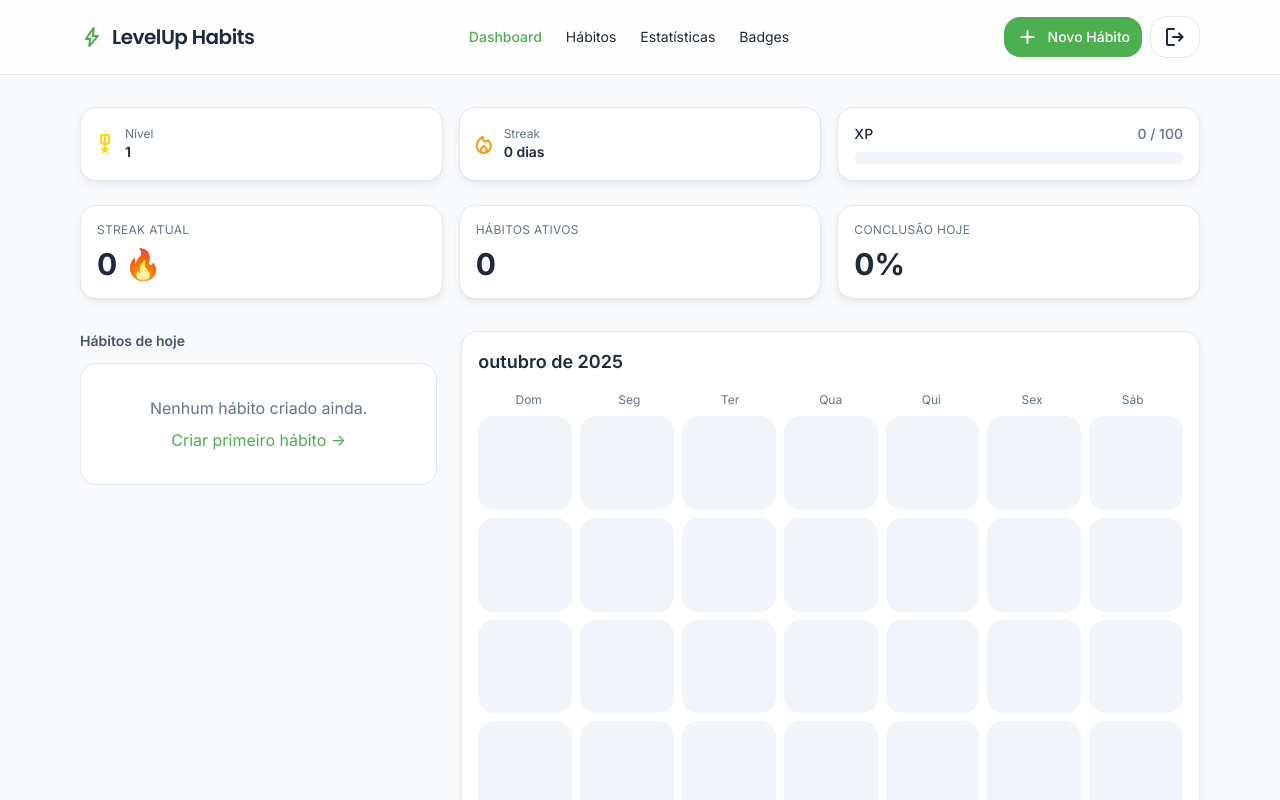
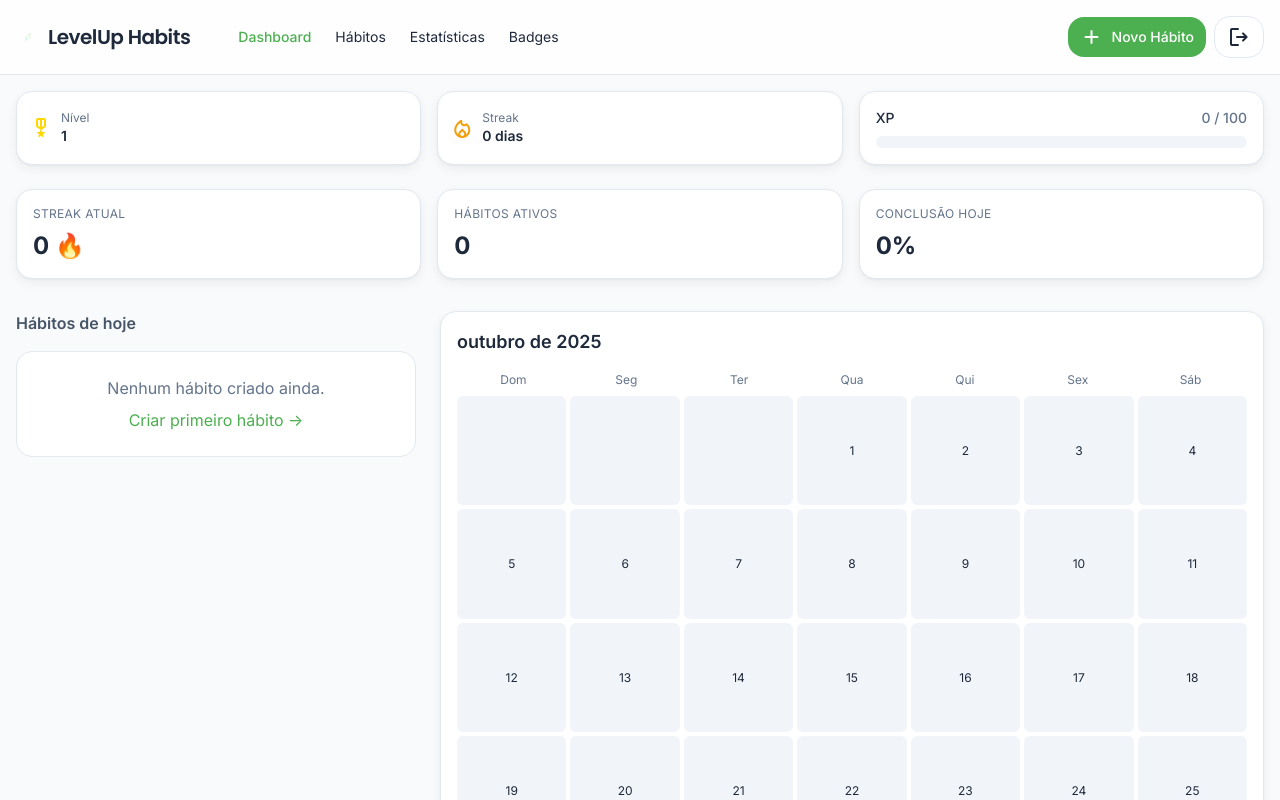
Before and after one commit to DinisMiranda/PW1_P1, a Vue app in the folder my-vue-app/: page / in a window 1280 px wide. Both pictures are taken after typing "Sample", "Sample123" into the empty fields and a click on the button "Entrar". Shown: the top 800 px of the page. Built offline with nearby package versions, Linux system fonts and the light colour scheme.

Commit message:
algumas alterações esteticas melhorar depois o calendario para ficar menor

```diff
--- a/my-vue-app/src/App.vue
+++ b/my-vue-app/src/App.vue
@@ -4,9 +4,9 @@ import Footer from './components/Footer.vue'
 </script>
 
 <template>
-  <div class="min-h-full bg-background text-textmain">
+  <div class="min-h-screen flex flex-col">
     <Navbar />
-    <main class="mx-auto max-w-6xl px-4 py-8">
+    <main class="flex-1">
       <router-view />
     </main>
     <Footer />
--- a/my-vue-app/src/components/Footer.vue
+++ b/my-vue-app/src/components/Footer.vue
@@ -1,5 +1,5 @@
 <template>
-  <footer class="border-t border-slate-200 bg-white/80">
+  <footer class="w-full border-t border-slate-200 bg-white/80 backdrop-blur">
     <div class="mx-auto max-w-6xl px-4 py-6 text-sm text-slate-500 flex items-center justify-between">
       <p>© 2025 LevelUp Habits</p>
       <div class="flex items-center gap-4">
--- a/my-vue-app/src/components/Navbar.vue
+++ b/my-vue-app/src/components/Navbar.vue
@@ -1,17 +1,23 @@
 <template>
   <header class="sticky top-0 z-10 border-b border-slate-200 bg-white/80 backdrop-blur">
-    <div class="mx-auto max-w-6xl px-4 py-4 flex items-center justify-between">
-      <router-link to="/" class="flex items-center gap-2">
-        <span class="material-symbols-rounded text-primary">bolt</span>
+    <div class="w-full px-0 py-4 flex items-center justify-between">
+      <!-- left group: logo + nav -->
+      <div class="flex items-center gap-6">
+        <router-link to="/" class="flex items-center gap-2 pl-4">
+          <img :src="logo" alt="LevelUp Habits" class="h-6 w-6">
           <h1 class="text-xl font-semibold tracking-tight font-display">LevelUp Habits</h1>
         </router-link>
-      <nav v-if="authStore.isAuthenticated" class="hidden md:flex items-center gap-6 text-sm">
+
+        <nav v-if="authStore.isAuthenticated" class="hidden md:flex items-center gap-6 text-sm ml-6">
           <router-link to="/" class="hover:text-primary" active-class="text-primary font-medium">Dashboard</router-link>
           <router-link to="/habits" class="hover:text-primary" active-class="text-primary font-medium">Hábitos</router-link>
           <router-link to="/stats" class="hover:text-primary" active-class="text-primary font-medium">Estatísticas</router-link>
           <router-link to="/badges" class="hover:text-primary" active-class="text-primary font-medium">Badges</router-link>
         </nav>
-      <div v-if="authStore.isAuthenticated" class="flex items-center gap-2">
+      </div>
+
+      <!-- right group: action buttons -->
+      <div v-if="authStore.isAuthenticated" class="flex items-center gap-2 pr-4">
         <router-link to="/habits" class="inline-flex items-center gap-2 rounded-xl bg-primary px-3 py-2 text-white hover:brightness-95">
           <span class="material-symbols-rounded">add</span>
           <span class="text-sm font-medium">Novo Hábito</span>
@@ -25,9 +31,11 @@
 </template>
 
 <script setup>
+import logo from '@/imagens/846766d325361041748074cce5c2df67-removebg-preview.png'
 import { useAuthStore } from '../stores/auth'
 import { useRouter } from 'vue-router'
 
+// ...existing code...
 const authStore = useAuthStore()
 const router = useRouter()
 
--- a/my-vue-app/src/views/Dashboard.vue
+++ b/my-vue-app/src/views/Dashboard.vue
@@ -1,5 +1,5 @@
 <template>
-  <div>
+  <div class="min-h-screen p-4">
     <!-- Gamification widgets -->
     <section class="mb-6 grid grid-cols-1 gap-4 sm:grid-cols-3">
       <LevelIndicator />
@@ -13,24 +13,24 @@
     <section class="mb-8 grid grid-cols-1 gap-4 sm:grid-cols-3">
       <div class="rounded-xl border border-slate-200 bg-white p-4 shadow-card">
         <p class="text-xs uppercase tracking-wide text-slate-500">Streak atual</p>
-        <p class="mt-2 text-3xl font-bold">{{ maxStreak }} 🔥</p>
+        <p class="mt-2 text-2xl font-bold">{{ maxStreak }} 🔥</p>
       </div>
       <div class="rounded-xl border border-slate-200 bg-white p-4 shadow-card">
         <p class="text-xs uppercase tracking-wide text-slate-500">Hábitos ativos</p>
-        <p class="mt-2 text-3xl font-bold">{{ habitStore.activeHabits.length }}</p>
+        <p class="mt-2 text-2xl font-bold">{{ habitStore.activeHabits.length }}</p>
       </div>
       <div class="rounded-xl border border-slate-200 bg-white p-4 shadow-card">
         <p class="text-xs uppercase tracking-wide text-slate-500">Conclusão hoje</p>
-        <p class="mt-2 text-3xl font-bold">{{ completionRate }}%</p>
+        <p class="mt-2 text-2xl font-bold">{{ completionRate }}%</p>
       </div>
     </section>
 
     <!-- Habit list + Calendar -->
     <div class="grid grid-cols-1 gap-6 lg:grid-cols-3">
       <!-- Habit list -->
-      <section class="lg:col-span-1 space-y-3">
-        <h3 class="mb-3 text-sm font-semibold text-slate-600">Hábitos de hoje</h3>
-        <div v-if="habitStore.activeHabits.length === 0" class="rounded-xl border border-slate-200 bg-white p-8 text-center text-slate-500">
+      <section class="lg:col-span-1 space-y-4">
+        <h3 class="text-base font-semibold text-slate-600">Hábitos de hoje</h3>
+        <div v-if="habitStore.activeHabits.length === 0" class="rounded-xl border border-slate-200 bg-white p-6 text-center text-slate-500">
           <p>Nenhum hábito criado ainda.</p>
           <router-link to="/habits" class="mt-2 inline-block text-primary hover:underline">
             Criar primeiro hábito →
@@ -43,7 +43,7 @@
         >
           <div class="flex items-start justify-between">
             <div>
-              <h3 class="font-medium">{{ habit.name }}</h3>
+              <h3 class="text-base font-medium">{{ habit.name }}</h3>
               <p class="text-sm text-slate-500">{{ habit.category }}</p>
             </div>
             <span class="rounded-full bg-emerald-50 px-2 py-1 text-xs font-medium text-emerald-700">
@@ -60,14 +60,14 @@
                   : 'border border-slate-200 hover:bg-slate-50'
               ]"
             >
-              <span class="material-symbols-rounded">{{ isCompletedToday(habit.id) ? 'check_circle' : 'radio_button_unchecked' }}</span>
+              <span class="material-symbols-rounded text-sm">{{ isCompletedToday(habit.id) ? 'check_circle' : 'radio_button_unchecked' }}</span>
               {{ isCompletedToday(habit.id) ? 'Concluído' : 'Marcar' }}
             </button>
             <router-link
               :to="`/habits?edit=${habit.id}`"
               class="inline-flex items-center gap-2 rounded-xl border border-slate-200 px-3 py-2 text-sm hover:bg-slate-50"
             >
-              <span class="material-symbols-rounded">edit</span>
+              <span class="material-symbols-rounded text-sm">edit</span>
               Editar
             </router-link>
           </div>
@@ -92,16 +92,18 @@
         </div>
 
         <!-- Grid -->
-        <div class="mt-2 grid grid-cols-7 gap-2">
+        <div class="mt-2 grid grid-cols-7 gap-1">
           <div
             v-for="day in calendarDays"
             :key="day.date"
             :class="[
-              'aspect-square rounded-xl',
-              day.completed ? 'bg-primary' : day.isToday ? 'bg-slate-200' : 'bg-slate-100'
+              'aspect-square rounded-md text-xs flex items-center justify-center',
+              day.completed ? 'bg-primary text-white' : day.isToday ? 'bg-slate-200' : 'bg-slate-100'
             ]"
             :title="day.date"
-          ></div>
+          >
+            <span v-if="day.date">{{ new Date(day.date).getDate() }}</span>
+          </div>
         </div>
       </section>
     </div>
--- a/my-vue-app/src/views/Login.vue
+++ b/my-vue-app/src/views/Login.vue
@@ -1,5 +1,5 @@
 <template>
-  <div class="flex min-h-[60vh] items-center justify-center">
+ <div class="fixed inset-0 flex items-center justify-center">
     <div class="w-full max-w-md rounded-xl border border-slate-200 bg-white p-8 shadow-card">
       <h2 class="mb-6 text-2xl font-semibold font-display">Login</h2>
       <form @submit.prevent="handleLogin" class="space-y-4">
@@ -32,7 +32,6 @@
       </form>
       <p v-if="error" class="mt-4 text-sm text-red-500">{{ error }}</p>
       <p class="mt-4 text-xs text-slate-500 text-center">
-        Nota: Qualquer username/password funciona (autenticação mock)
       </p>
     </div>
   </div>
--- a/my-vue-app/vite.config.js
+++ b/my-vue-app/vite.config.js
@@ -4,7 +4,6 @@ import { defineConfig } from 'vite'
 import vue from '@vitejs/plugin-vue'
 import vueDevTools from 'vite-plugin-vue-devtools'
 
-// https://vite.dev/config/
 export default defineConfig({
   plugins: [
     vue(),
@@ -12,7 +11,8 @@ export default defineConfig({
   ],
   resolve: {
     alias: {
-      '@': fileURLToPath(new URL('./src', import.meta.url))
+      '@': fileURLToPath(new URL('./src', import.meta.url)),
+      '~imagens': fileURLToPath(new URL('./imagens', import.meta.url))
     },
   },
 })
```
Also changed, not shown: my-vue-app/src/imagens/846766d325361041748074cce5c2df67-removebg-preview.png (added), 1 other file (tests, documents, lock files or other folders). Lines whose indentation alone changed are shown as unchanged.
